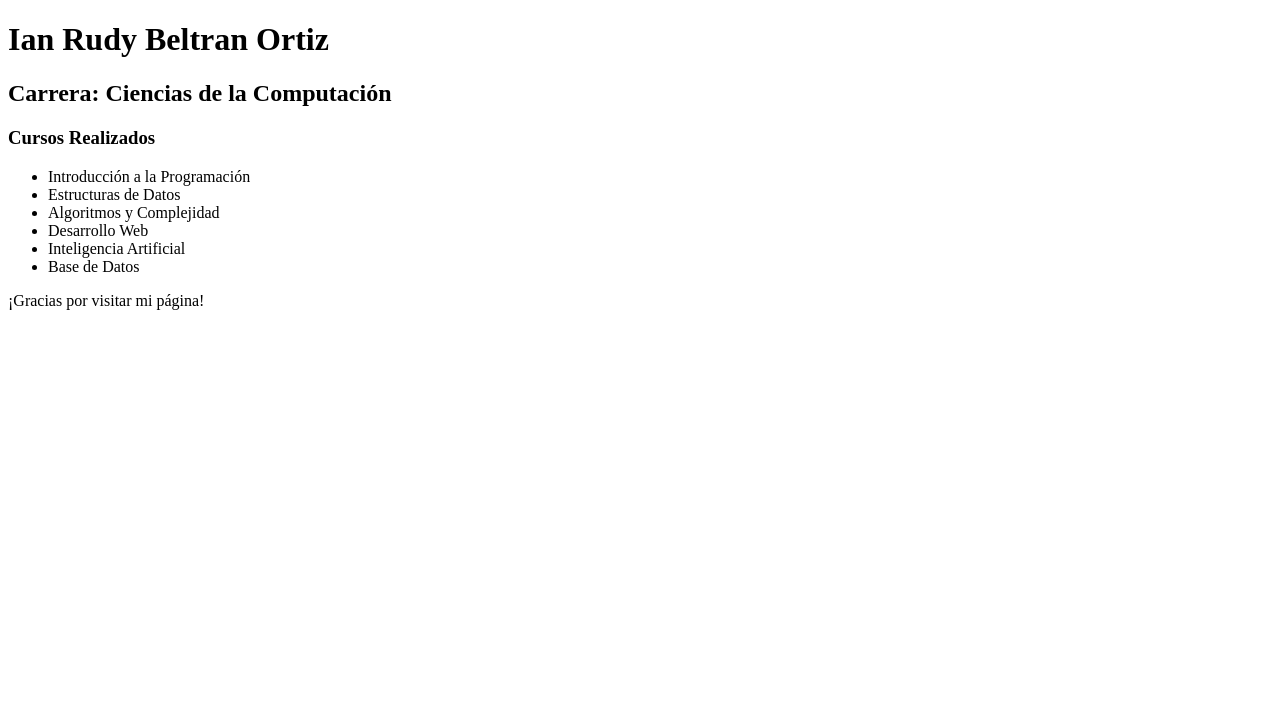
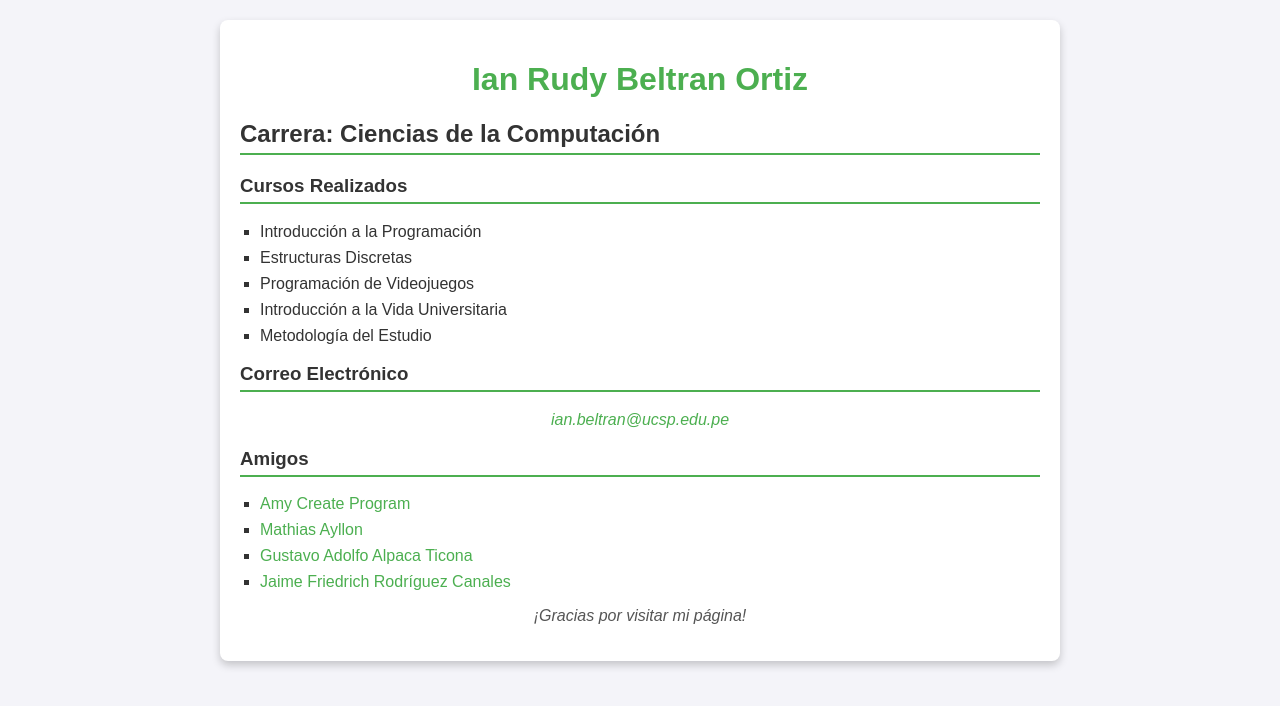
Before and after one commit to Gian529/IanRudyBeltranOrtiz, a plain HTML site: page index.html in a window 1280 px wide. Drawn offline with Linux system fonts and the light colour scheme.

Commit message:
Update index.html

```diff
--- a/index.html
+++ b/index.html
@@ -5,21 +5,92 @@
     <meta name="viewport" content="width=device-width, initial-scale=1.0">
     <title>Ian Rudy Beltran Ortiz - Perfil Académico</title>
     <meta name="description" content="Perfil de Ian Rudy Beltran Ortiz, estudiante de Ciencias de la Computación">
+    <style>
+        /* Estilos generales */
+        body {
+            font-family: Arial, sans-serif;
+            margin: 0;
+            padding: 0;
+            background-color: #f4f4f9;
+            color: #333;
+        }
+
+        /* Contenedor principal */
+        .container {
+            max-width: 800px;
+            margin: 20px auto;
+            padding: 20px;
+            background: #fff;
+            box-shadow: 0 4px 8px rgba(0, 0, 0, 0.2);
+            border-radius: 8px;
+        }
+
+        /* Encabezados */
+        h1 {
+            color: #4CAF50;
+            text-align: center;
+        }
+
+        h2, h3 {
+            color: #333;
+            border-bottom: 2px solid #4CAF50;
+            padding-bottom: 5px;
+        }
+
+        /* Lista */
+        ul {
+            list-style-type: square;
+            padding-left: 20px;
+        }
+
+        li {
+            margin: 8px 0;
+        }
+
+        /* Enlaces */
+        a {
+            color: #4CAF50;
+            text-decoration: none;
+        }
+
+        a:hover {
+            text-decoration: underline;
+        }
+
+        /* Párrafo de agradecimiento */
+        p {
+            text-align: center;
+            font-style: italic;
+            color: #555;
+        }
+    </style>
 </head>
 <body>
+    <div class="container">
         <h1>Ian Rudy Beltran Ortiz</h1>
         <h2>Carrera: Ciencias de la Computación</h2>
 
         <h3>Cursos Realizados</h3>
         <ul>
             <li>Introducción a la Programación</li>
-        <li>Estructuras de Datos</li>
-        <li>Algoritmos y Complejidad</li>
-        <li>Desarrollo Web</li>
-        <li>Inteligencia Artificial</li>
-        <li>Base de Datos</li>
+            <li>Estructuras Discretas</li>
+            <li>Programación de Videojuegos</li>
+            <li>Introducción a la Vida Universitaria</li>
+            <li>Metodología del Estudio</li>
+        </ul>
+
+        <h3>Correo Electrónico</h3>
+        <p><a href="mailto:ian.beltran@ucsp.edu.pe">ian.beltran@ucsp.edu.pe</a></p>
+
+        <h3>Amigos</h3>
+        <ul>
+            <li><a href="https://amy-create-program.github.io/HTML/" target="_blank">Amy Create Program</a></li>
+            <li><a href="https://mathortas.github.io/Mathias-Ayllon-Website/#homeb" target="_blank">Mathias Ayllon</a></li>
+            <li><a href="https://guspinkman.github.io/Gustavo-Adolfo-Alpaca-Ticona/" target="_blank">Gustavo Adolfo Alpaca Ticona</a></li>
+            <li><a href="https://jaimefriedrich.github.io/Friedrich-Jaime-Rodriguez-Canales/#education" target="_blank">Jaime Friedrich Rodríguez Canales</a></li>
         </ul>
 
         <p>¡Gracias por visitar mi página!</p>
+    </div>
 </body>
 </html>
```
Lines whose indentation alone changed are shown as unchanged.
